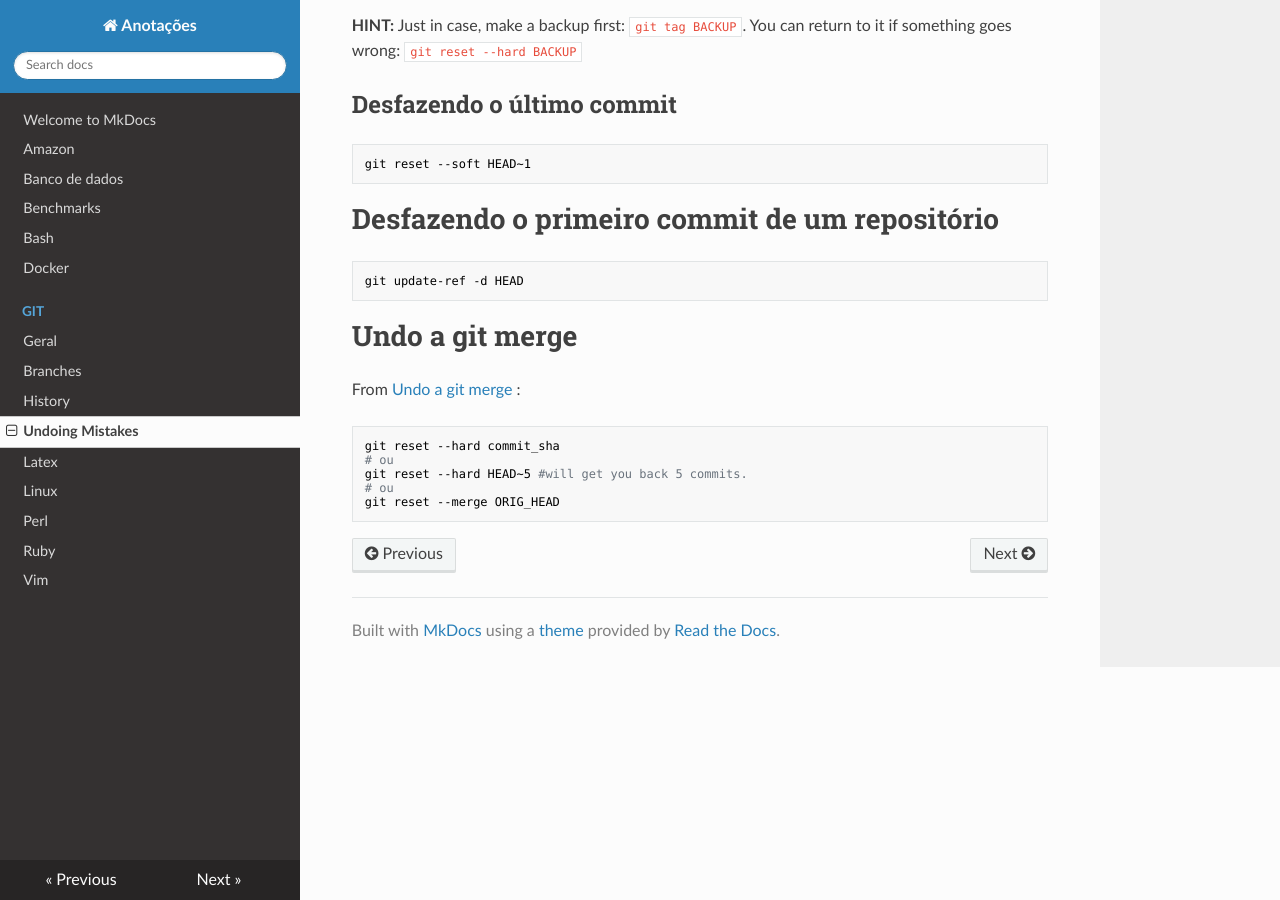
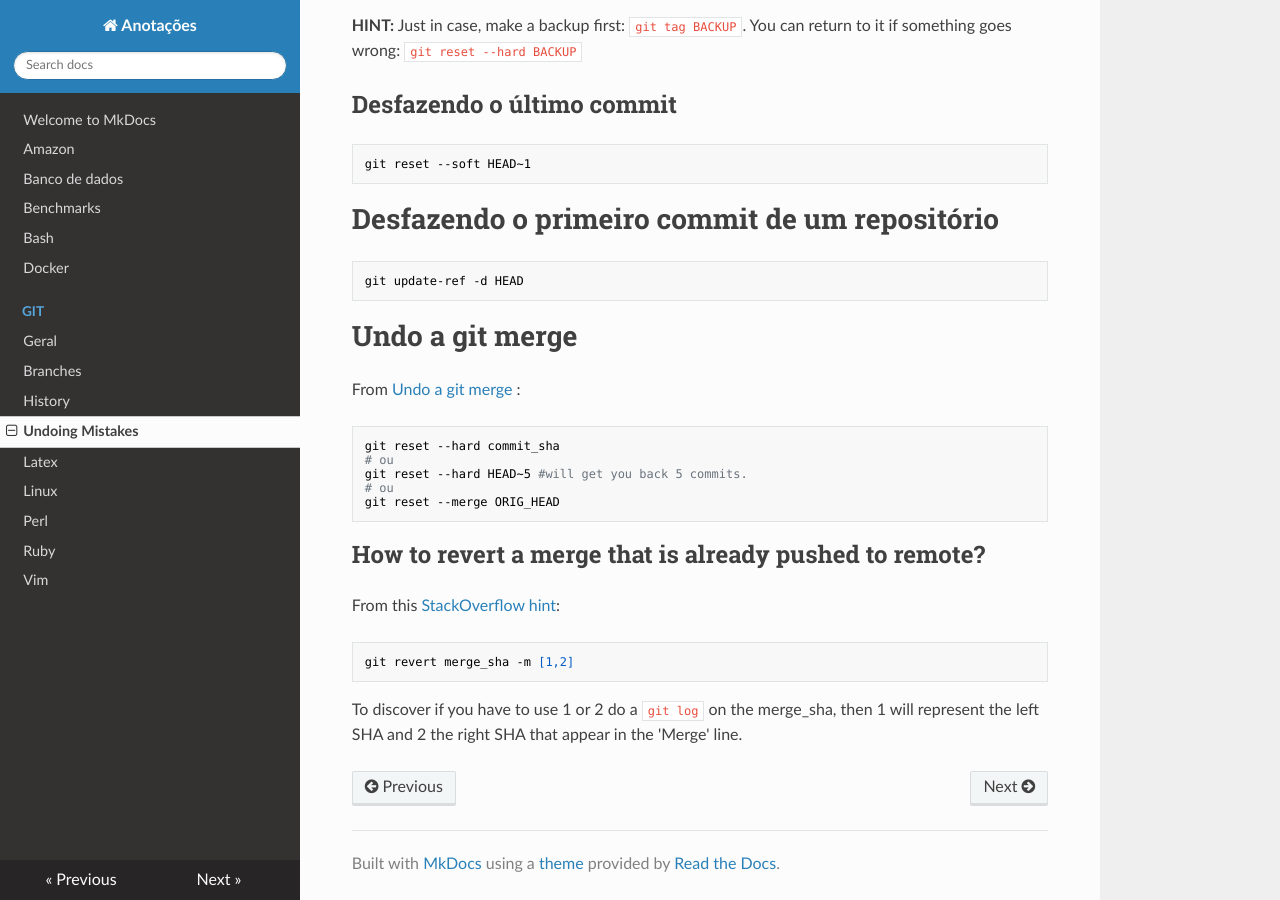
Before and after one commit to hposca/useful_notes, an MkDocs documentation site: the page built from docs/git/undoing.md, in a window 1280 px wide and 900 px high, scrolled down 1440 px. Built offline with MkDocs 1.6.1, drawn with Linux system fonts in a browser that asks for light colours; nearby versions of some CDN libraries; old or Windows-style settings are respelled for this version of MkDocs.

Commit message:
Reverting a merge that is already pushed to remote

```diff
--- a/docs/git/undoing.md
+++ b/docs/git/undoing.md
@@ -87,3 +87,11 @@ git reset --hard HEAD~5 #will get you back 5 commits.
 # ou
 git reset --merge ORIG_HEAD
 ~~~
+
+## How to revert a merge that is already pushed to remote?
+
+From this [StackOverflow hint](http://stackoverflow.com/questions/7099833/how-to-revert-a-merge-commit-thats-already-pushed-to-remote-branch):
+
+    git revert merge_sha -m [1,2]
+
+To discover if you have to use 1 or 2 do a `git log` on the merge_sha, then 1 will represent the left SHA and 2 the right SHA that appear in the 'Merge' line.
```
